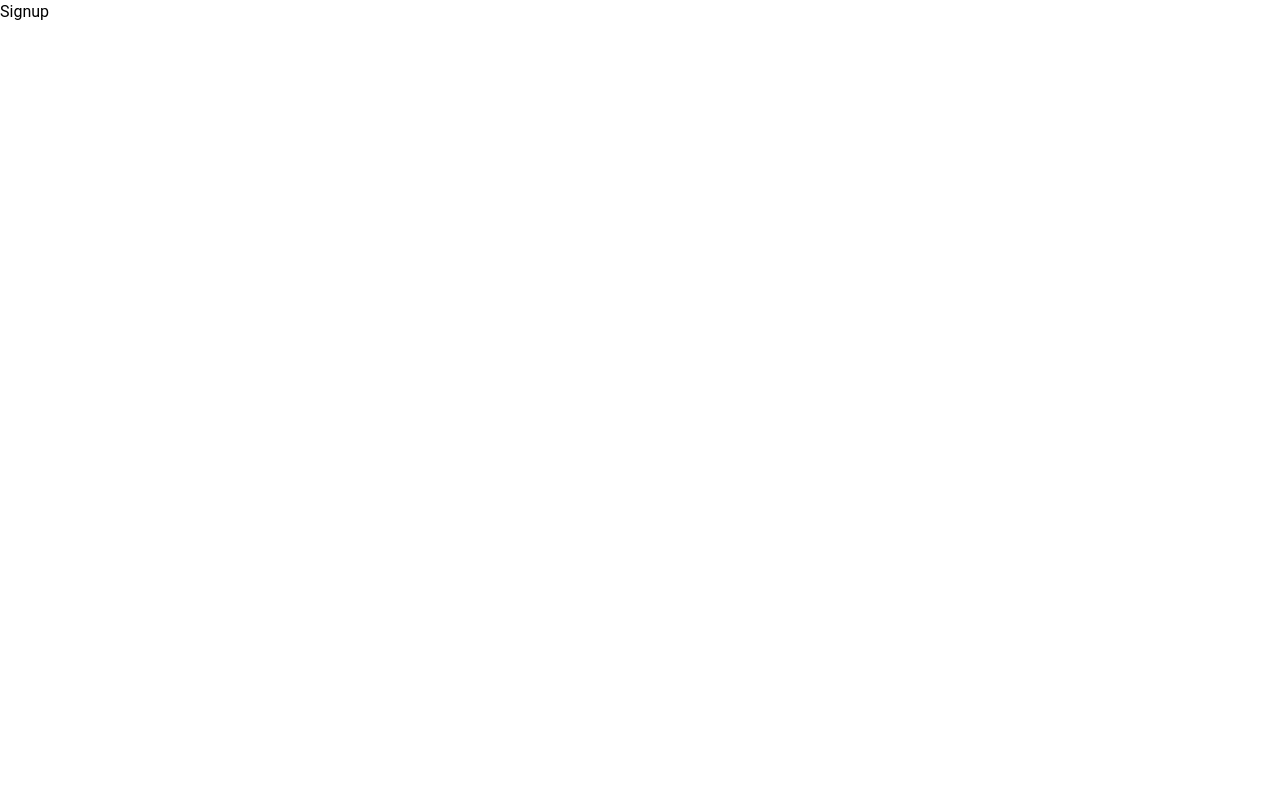
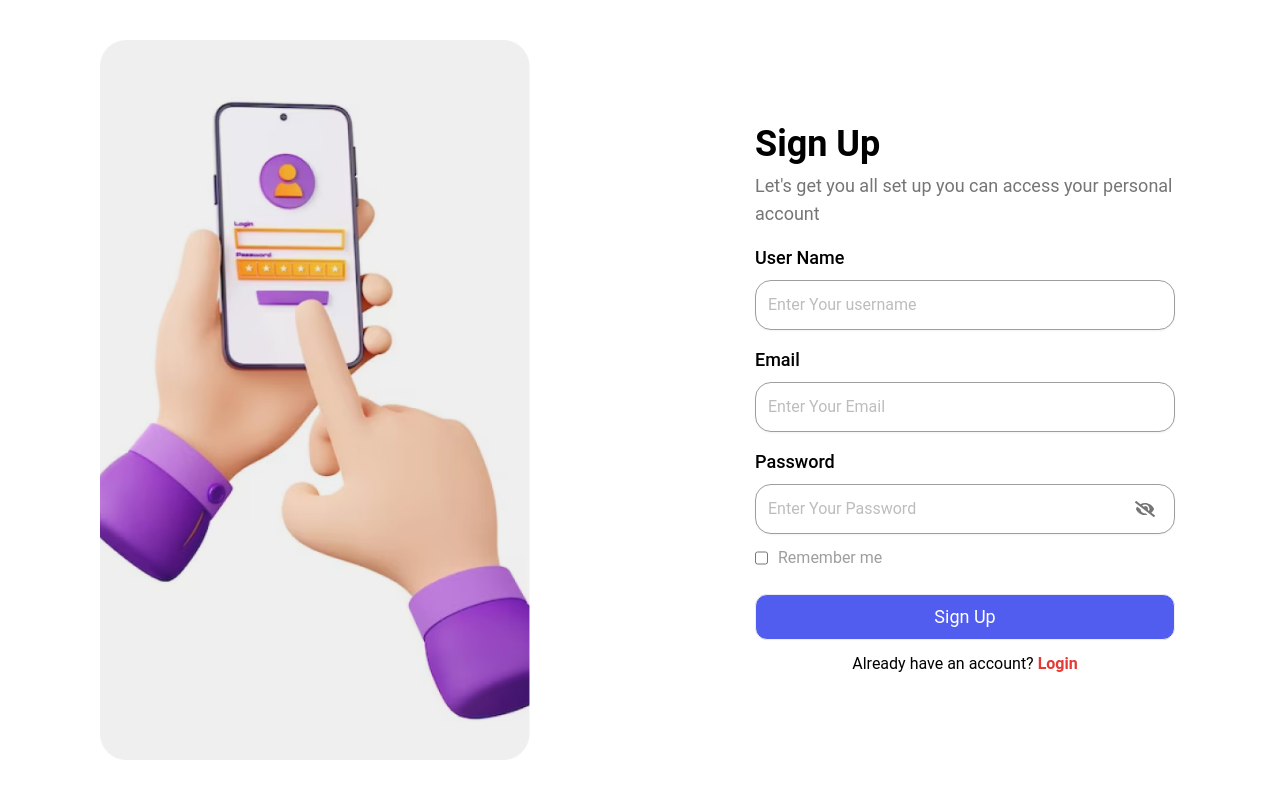
Before and after one commit to Mdabdullah83/placement-predictor, a React (Vite) app: page /signUp in a window 1280 px wide. Built offline with nearby package versions, Linux system fonts and the light colour scheme.

Commit message:
adding the signup  ui

```diff
--- a/src/views/login.jsx
+++ b/src/views/login.jsx
@@ -109,7 +109,7 @@ const Login = () => {
             </button>
           )}
 
-          <p className="text-center">
+          <p className="text-center cursor-pointer" onClick={()=>navigate('/signUp')}>
             {" "}
             Don't have an account?{" "}
             <span className="text-red-600 font-semibold">Sign up</span>
--- a/src/views/signup.jsx
+++ b/src/views/signup.jsx
@@ -1,9 +1,140 @@
-const SignUp=()=>{
-    return(
-        <>
-            <h1>Signup</h1>
-        </>
-    )
-}
+import { useState } from "react";
+import { useNavigate } from "react-router-dom";
+import SignUpImg from "../assets/images/signUp-img.png";
+import { FaEye } from "react-icons/fa";
+import { FaEyeSlash } from "react-icons/fa";
+import axios from "axios";
+import toast from "react-hot-toast";
+const SignUp = () => {
+  const [isPasswordShow, setIsPasswordShow] = useState(false);
+  const [username, setUsername] = useState(null);
+  const [email, setEmail] = useState(null);
+  const [password, setPassword] = useState(null);
+  const [loading, setLoading] = useState(false);
+  const navigate = useNavigate();
+  const handleLogin = async (e) => {
+    e.preventDefault();
+    setLoading(true);
+    try {
+      const response = await axios.post(
+        `${import.meta.env.VITE_API_URL}/register`,
+        {
+          username,
+          email,
+          password,
+        }
+      );
+      if (response.status === 200) {
+        toast.success("Signup Successfully");
+        navigate("/");
+        setLoading(false);
+      }
+    } catch (error) {
+      console.log("error in handle Signup", error);
+      toast.error("Failed to Signup");
+      setLoading(false);
+    }
+  };
+
+  return (
+    <div className="w-full flex items-center justify-center gap-[20px] bg-white py-10 overflow-y-hidden h-[100vh]">
+      <div className="w-6/12 flex items-center justify-center">
+        <img src={SignUpImg} alt="login img" className="h-[90vh] w-" />
+      </div>
+      <div className="w-6/12 flex items-center justify-center">
+        <form onSubmit={(e) => handleLogin(e)} className="w-8/12">
+          <h1 className="text-4xl font-bold mb-2">Sign Up</h1>
+          <p className="text-gray-600 text-lg">
+            Let&apos;s get you all set up you can access your personal account
+          </p>
+          <div className="w-full flex flex-col mt-4 my-3">
+            <label htmlFor="username" className="mb-2 font-medium text-lg">
+              User Name
+            </label>
+            <input
+              id="username"
+              name="username"
+              type="username"
+              required
+              className="border-[1px] w-full border-gray-500 rounded-2xl p-3 shadow-sm focus:outline-none"
+              placeholder="Enter Your username"
+              value={username}
+              onChange={(e) => setUsername(e.target.value)}
+            />
+          </div>
+          <div className="w-full flex flex-col mt-4 my-3">
+            <label htmlFor="email" className="mb-2 font-medium text-lg">
+              Email
+            </label>
+            <input
+              id="email"
+              name="email"
+              type="email"
+              required
+              className="border-[1px] w-full border-gray-500 rounded-2xl p-3 shadow-sm focus:outline-none"
+              placeholder="Enter Your Email"
+              value={email}
+              onChange={(e) => setEmail(e.target.value)}
+            />
+          </div>
+          <div className="w-full flex flex-col mt-4 my-3">
+            <label htmlFor="password" className="mb-2 font-medium text-lg">
+              Password
+            </label>
+            <div className="w-full relative">
+              <input
+                id="password"
+                name="password"
+                type={isPasswordShow ? "text" : "password"}
+                className="border-[1px] w-full border-gray-500 rounded-2xl p-3 shadow-sm focus:outline-none"
+                placeholder="Enter Your Password"
+                value={password}
+                onChange={(e) => setPassword(e.target.value)}
+              />
+              {isPasswordShow ? (
+                <FaEye
+                  className="text-xl text-gray-600 absolute right-[20px] bottom-[15px] cursor-pointer"
+                  onClick={() => setIsPasswordShow(!isPasswordShow)}
+                />
+              ) : (
+                <FaEyeSlash
+                  className="text-xl text-gray-600 absolute right-[20px] bottom-[15px] cursor-pointer"
+                  onClick={() => setIsPasswordShow(!isPasswordShow)}
+                />
+              )}
+            </div>
+          </div>
+          <div className="w-full flex justify-between items-center">
+            <div className="flex gap-[10px]">
+              <input type="checkbox" />
+              <p className="text-base text-gray-500"> Remember me</p>
+            </div>
+          </div>
+          {loading ? (
+            <button
+              className="border-[1px] rounded-xl  w-full py-2 bg-[#515DEF] text-white text-lg my-3 mt-6 cursor-not-allowed"
+              disabled
+            >
+              Sending ...
+            </button>
+          ) : (
+            <button
+              className="border-[1px] rounded-xl  w-full py-2 bg-[#515DEF] text-white text-lg my-3 mt-6"
+              onClick={(e) => handleLogin(e)}
+            >
+              Sign Up
+            </button>
+          )}
+
+          <p className="text-center" onClick={()=>navigate('/login')}>
+            {" "}
+            Already have an account?{" "}
+            <span className="text-red-600 font-semibold">Login</span>
+          </p>
+        </form>
+      </div>
+    </div>
+  );
+};
 
 export default SignUp;
```
Also changed, not shown: src/assets/images/signUp-img.png (added).
